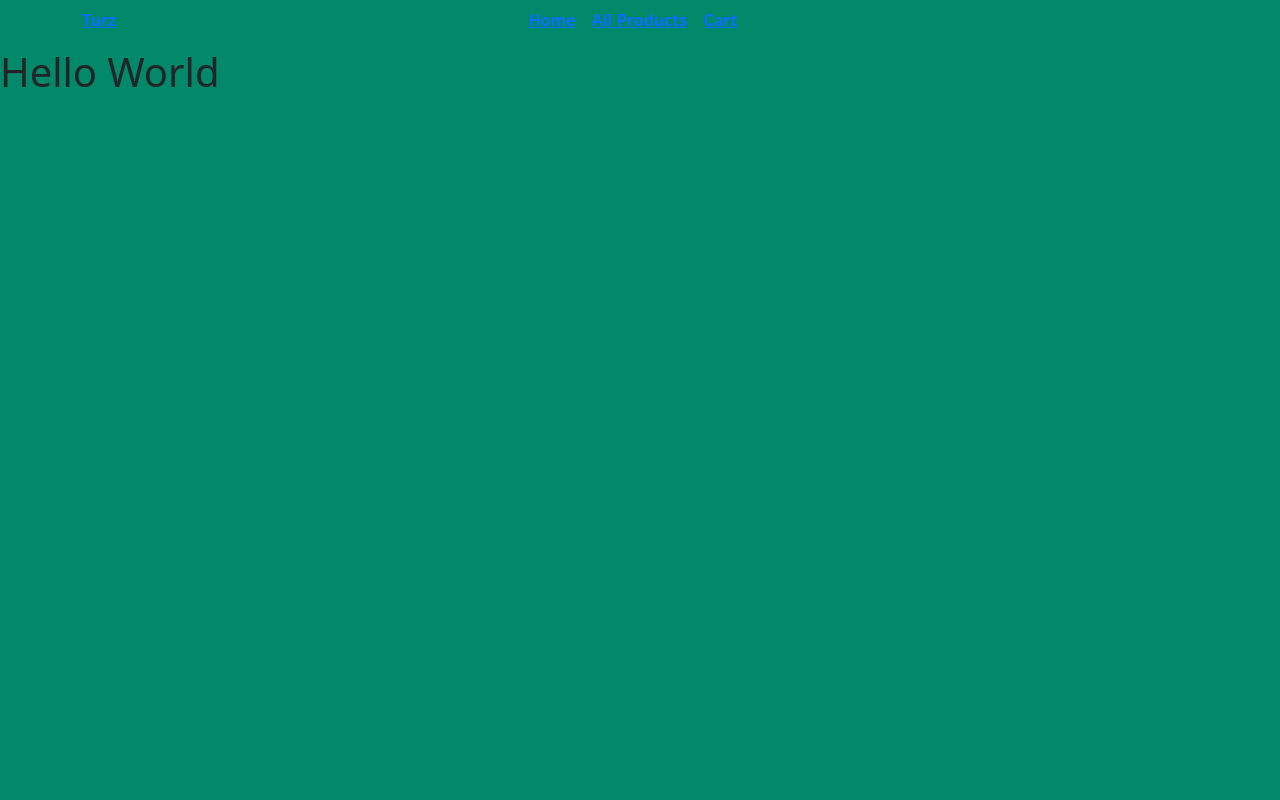
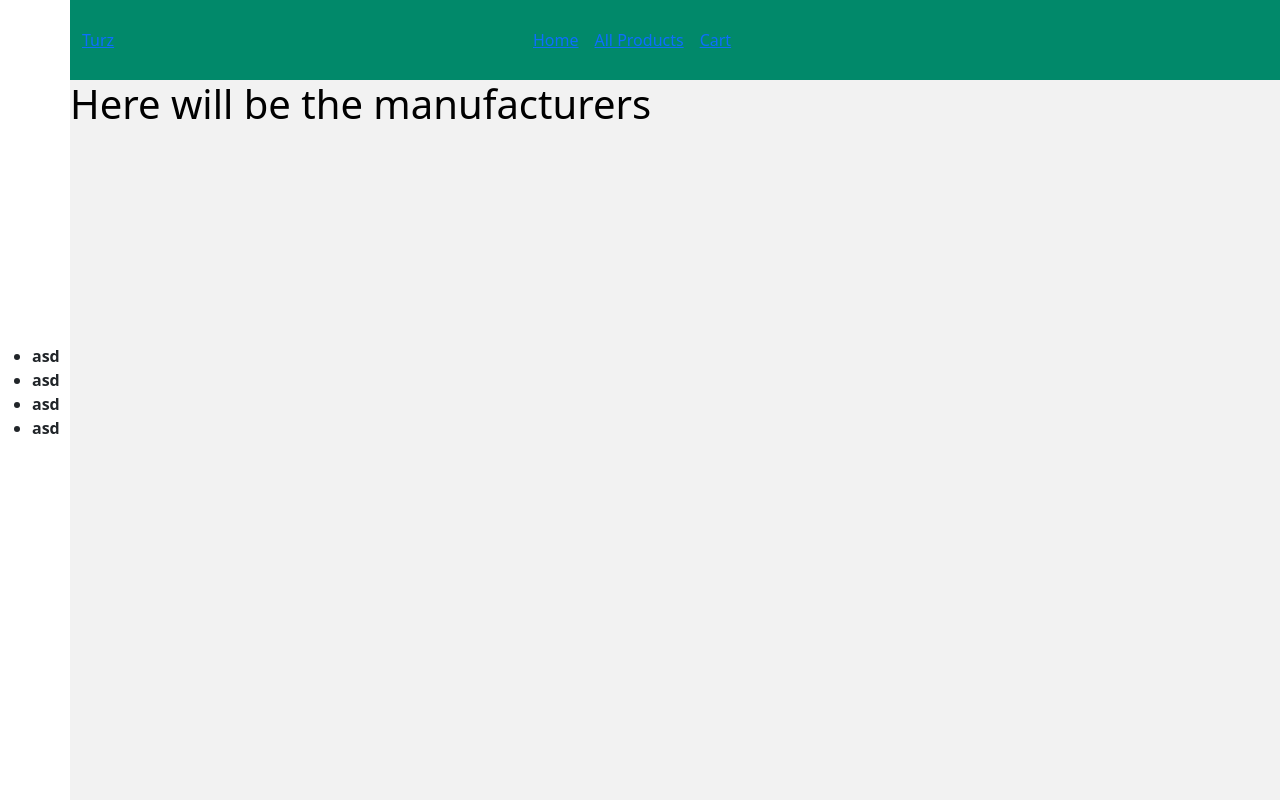
Before and after one commit to turza1994/company-showcasing-next-typescript-redux, a Next.js app: page / in a window 1280 px wide. Built offline with nearby package versions, Linux system fonts and the light colour scheme; no server answers; sample sign-in values are in the browser's storage.

Commit message:
configure redux for manufacturers, setting layout for navbar and sidebar

```diff
--- a/components/Navbar/Navbar.tsx
+++ b/components/Navbar/Navbar.tsx
@@ -3,9 +3,15 @@ import Link from "next/link";
 const Navbar = () => {
 
     return (
-        <nav className="navbar navbar-expand-lg fixed-top fw-bolder" >
+        <nav
+            className="navbar navbar-expand-lg text-white position-absolute w-100"
+            style={{
+                height: '80px',
+                backgroundColor: '#01896a'
+            }}
+        >
             <div className="container">
-                <Link className="navbar-brand text-primary fw-bolder fst-italic" href="/">Turz</Link>
+                <Link href="/">Turz</Link>
 
                 <button className="navbar-toggler" type="button" data-bs-toggle="collapse" data-bs-target="#navbarSupportedContent" aria-controls="navbarSupportedContent" aria-expanded="false" aria-label="Toggle navigation">
                 <i className="navbar-toggler-icon fas fa-align-justify"></i>
--- /dev/null
+++ b/components/Sidebar/Sidebar.tsx
@@ -0,0 +1,22 @@
+import Link from "next/link";
+
+const Sidebar = () => {
+
+    return (
+        <nav
+            className="navbar navbar-expand-lg fixed-top fw-bolder bg-white position-absolute vh-100"
+            style={{
+                width: '70px'
+            }}
+        >
+            <ul>
+                <li>asd</li>
+                <li>asd</li>
+                <li>asd</li>
+                <li>asd</li>
+            </ul>
+        </nav>
+    );
+};
+
+export default Sidebar;
--- a/pages/_app.tsx
+++ b/pages/_app.tsx
@@ -5,7 +5,6 @@ import '../styles/globals.css'
 import type { AppProps } from 'next/app'
 import store from '../redux/store'
 import { Provider } from 'react-redux'
-import Navbar from "../components/Navbar/Navbar";
 
 function MyApp({ Component, pageProps }: AppProps) {
   return (
@@ -21,8 +20,6 @@ function MyApp({ Component, pageProps }: AppProps) {
         crossOrigin="anonymous"
       />
 
-      <Navbar />
-
       <Provider store={store}>
         <Component {...pageProps} />
       </Provider>
--- a/pages/index.tsx
+++ b/pages/index.tsx
@@ -3,17 +3,20 @@ import Head from 'next/head'
 import Image from 'next/image'
 import { useEffect, useState } from 'react'
 import { useDispatch, useSelector } from 'react-redux'
-import { getProducts } from '../redux/actionCreators/productAction'
+import { getManufacturers } from '../redux/actionCreators/manufacturersAction'
 import styles from '../styles/Home.module.css'
 import {RootState} from '../redux/reducers/rootReducer'
 import { login } from '../redux/actionCreators/authAction'
 import { useRouter } from 'next/router'
+import Navbar from "../components/Navbar/Navbar";
+import Sidebar from "../components/Sidebar/Sidebar";
 
 const Home: NextPage = () => {
   const router = useRouter()
   const dispatch = useDispatch()
   const userInfo = useSelector((state: RootState) => state?.auth?.userInfo)
-  console.log(`auth thik asey ${userInfo}`);
+  const manufacturers = useSelector((state: RootState) => state?.manufacturers)
+  console.log(manufacturers)
 
   useEffect(()=>{
     if(!userInfo){
@@ -22,13 +25,28 @@ const Home: NextPage = () => {
   }, [userInfo])
 
   useEffect(()=>{
-    dispatch(getProducts())
-  }, [dispatch])
+    dispatch(getManufacturers(userInfo?.result?.token))
+  }, [dispatch, userInfo])
 
   return (
-    <section className='vh-100 pt-5' style={{backgroundColor: '#01896a'}}>
-      <h1>Hello World</h1>
-    </section>
+    <div
+      className='position-relative vh-100'
+      style={{
+        backgroundColor: '#f2f2f2'
+      }}
+    >
+      <Navbar />
+      <Sidebar />
+
+      <main
+        className=''
+        style={{
+          padding: '80px 0 0 70px'
+        }}
+      >
+        <h1 className='text-black'>Here will be the manufacturers</h1>
+      </main>
+    </div>
   )
 }
 
--- a/pages/login.tsx
+++ b/pages/login.tsx
@@ -3,7 +3,6 @@ import Head from 'next/head'
 import Image from 'next/image'
 import { useEffect, useState } from 'react'
 import { useDispatch, useSelector } from 'react-redux'
-import { getProducts } from '../redux/actionCreators/productAction'
 import styles from '../styles/Home.module.css'
 import {RootState} from '../redux/reducers/rootReducer'
 import { login } from '../redux/actionCreators/authAction'
@@ -18,9 +17,6 @@ const Login: NextPage = () => {
         password: ''
     });
 
-    useEffect(()=>{
-        dispatch(getProducts())
-    }, [dispatch])
 
     useEffect(()=>{
         userInfo && router.push('/')
--- /dev/null
+++ b/redux/actionCreators/manufacturersAction.ts
@@ -0,0 +1,26 @@
+import { actionTypes } from './../actionTypes';
+import axios from 'axios'
+
+export const getManufacturers = (token: string) => async(dispatch: any)=>{
+    dispatch({
+        type: actionTypes.GET_MANUFACTURERS_PENDING
+    })
+
+    try{
+        const {data} = await axios.get('https://devapi.dhakai.com/api/v2/manufacturers?skip=1&limit=1', {
+            headers: {
+                "Authorization" : `Bearer ${token}`
+            }
+         })
+        dispatch({
+            type: actionTypes.GET_MANUFACTURERS_SUCCESS,
+            payload: data
+        })
+
+    }catch(err: any){
+        dispatch({
+            type: actionTypes.GET_MANUFACTURERS_FAIL,
+            payload: err?.message
+        })
+    }
+}
--- a/redux/actionCreators/productAction.ts
+++ /dev/null
@@ -1,20 +0,0 @@
-import { actionTypes } from './../actionTypes';
-import axios from 'axios'
-
-export const getProducts = () => async(dispatch: any)=>{
-    dispatch({
-        type: actionTypes.GET_PRODUCTS_PENDING
-    })
-    try{
-        const {data} = await axios.get('https://fakestoreapi.com/products')
-        dispatch({
-            type: actionTypes.GET_PRODUCTS_SUCCESS,
-            payload: data
-        })
-    }catch(err: any){
-        dispatch({
-            type: actionTypes.GET_PRODUCTS_FAIL,
-            payload: err?.message
-        })
-    }
-}
--- /dev/null
+++ b/redux/actionInterfaces/ManufacturersAction.ts
@@ -0,0 +1,20 @@
+import { actionTypes } from "../actionTypes"
+
+interface getManufacturersPending {
+    type: actionTypes.GET_MANUFACTURERS_PENDING;
+}
+
+interface getManufacturersSuccess {
+    type: actionTypes.GET_MANUFACTURERS_SUCCESS;
+    payload: any;
+}
+
+interface getManufacturersFail {
+    type: actionTypes.GET_MANUFACTURERS_FAIL;
+    payload: string;
+}
+
+export type ManufacturersAction =
+getManufacturersPending |
+getManufacturersSuccess |
+getManufacturersFail
--- a/redux/actionTypes.ts
+++ b/redux/actionTypes.ts
@@ -1,7 +1,7 @@
 export enum actionTypes{
-    GET_PRODUCTS_PENDING = 'get_products_pending',
-    GET_PRODUCTS_SUCCESS = 'get_products_success',
-    GET_PRODUCTS_FAIL = 'get_products_fail',
+    GET_MANUFACTURERS_PENDING = 'get_manufacturers_pending',
+    GET_MANUFACTURERS_SUCCESS = 'get_manufacturers_success',
+    GET_MANUFACTURERS_FAIL = 'get_manufacturers_fail',
     LOGIN_PENDING = 'login_pending',
     LOGIN_SUCCESS = 'login_success',
     LOGIN_FAIL = 'login_fail'
--- a/redux/reducers/productReducer.ts
+++ b/redux/reducers/manufacturersReducer.ts
@@ -1,33 +1,32 @@
-import { ProductAction } from './../actionInterfaces/productAction';
+import { ManufacturersAction } from './../actionInterfaces/ManufacturersAction';
 import { actionTypes } from '../actionTypes';
-import { IProduct } from './../../types';
 
 interface IState{
-  allProducts: null | IProduct[],
+  manufacturers: any,
   loading: boolean,
   error: null | string
 }
 
 const initialState: IState = {
-    allProducts: null,
+    manufacturers: null,
     loading: false,
     error: null
 }
 
-export const productReducer = (state = initialState, action: ProductAction) => {
+export const manufacturersReducer = (state = initialState, action: ManufacturersAction) => {
     switch (action.type) {
-      case actionTypes.GET_PRODUCTS_PENDING: //Getting all Products
+      case actionTypes.GET_MANUFACTURERS_PENDING:
         return {
             ...state,
             loading: true
         }
-      case actionTypes.GET_PRODUCTS_SUCCESS:
+      case actionTypes.GET_MANUFACTURERS_SUCCESS:
         return {
           ...state,
           loading: false,
-          allProducts: action.payload,
+          manufacturers: action.payload,
         }
-      case actionTypes.GET_PRODUCTS_FAIL:
+      case actionTypes.GET_MANUFACTURERS_FAIL:
         return {
             ...state,
             loading: false,
--- a/redux/reducers/rootReducer.ts
+++ b/redux/reducers/rootReducer.ts
@@ -1,9 +1,9 @@
-import { productReducer } from './productReducer';
+import { manufacturersReducer } from './manufacturersReducer';
 import { combineReducers } from 'redux';
 import { authReducer } from './authReducer';
 
 const rootReducer = combineReducers({
-    products: productReducer,
+    manufacturers: manufacturersReducer,
     auth: authReducer,
 });
 
```
Also changed, not shown: redux/actionInterfaces/productAction.ts (deleted, +0 -21 lines).
